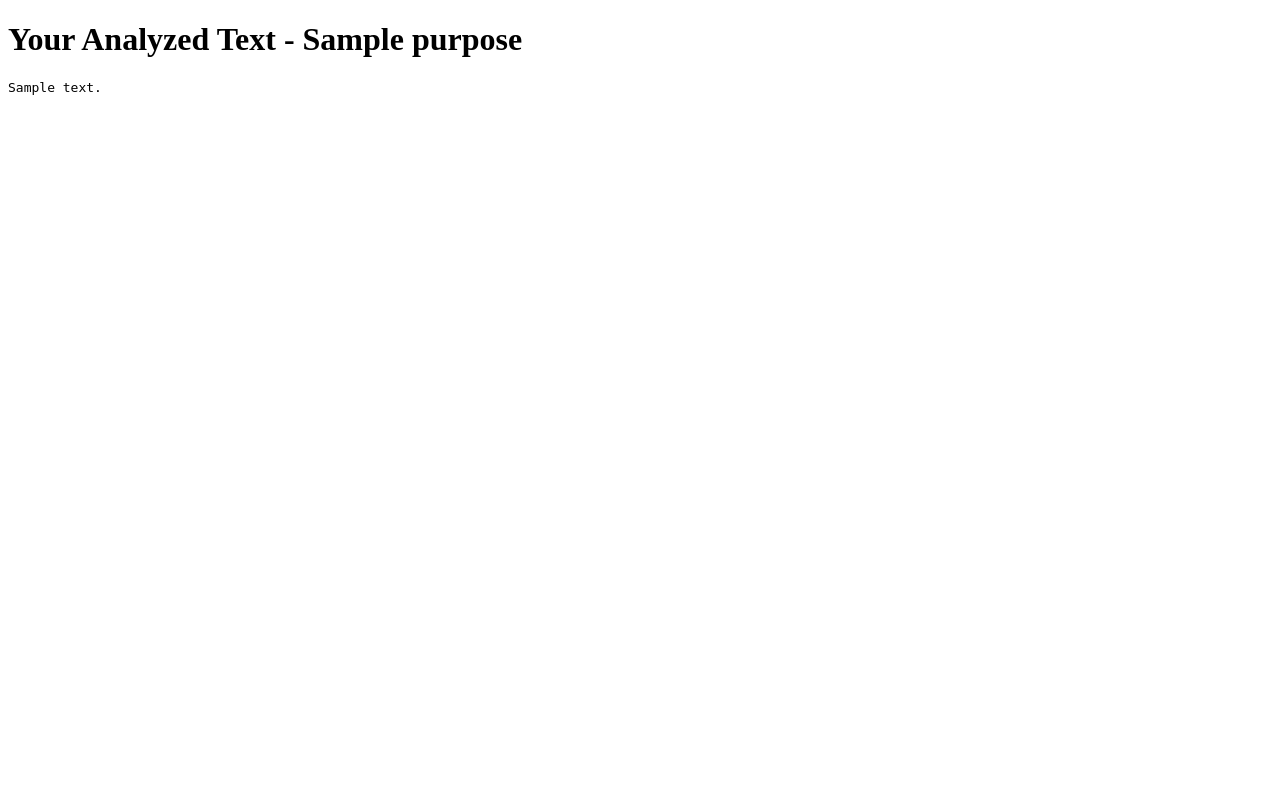
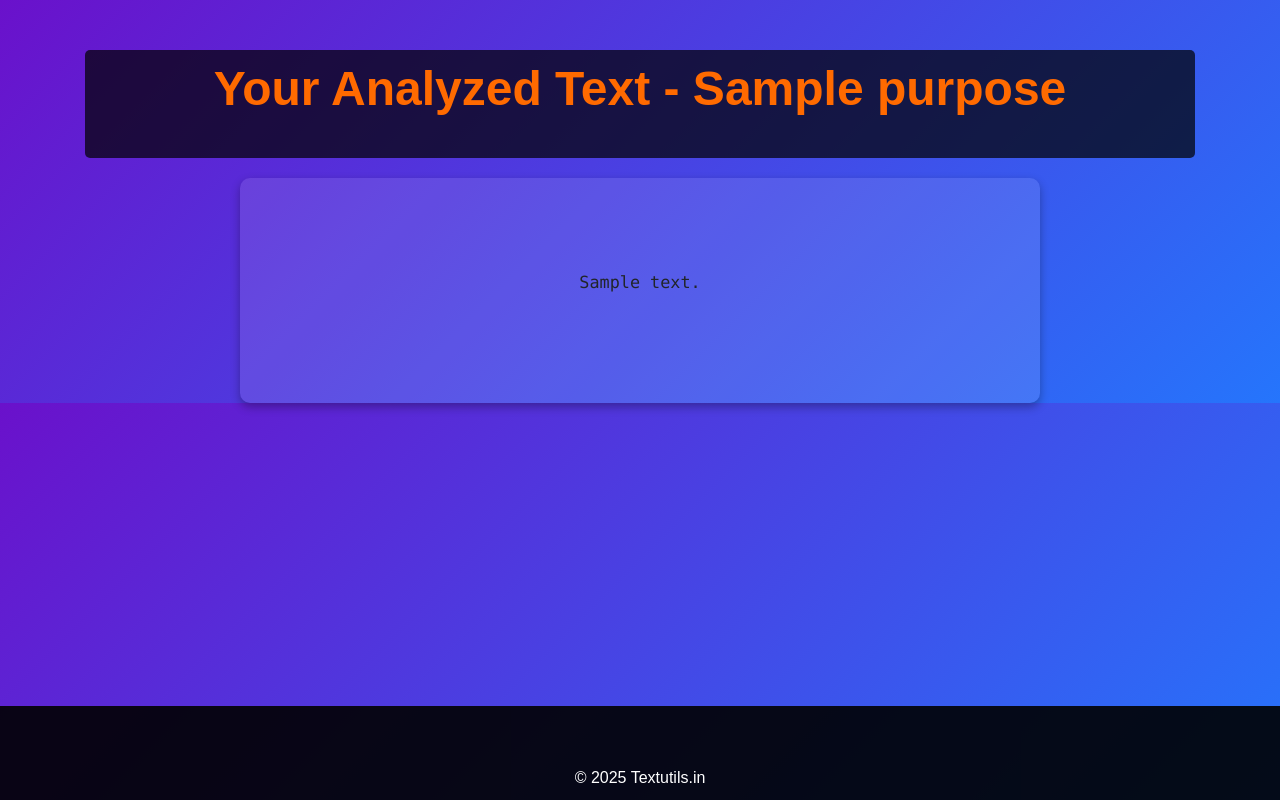
Before and after one commit to anveetpal01/text_cleaner, a Django app: template textutils/templates/analyzer.html in a window 1280 px wide. Run offline with Django 5.2, Linux system fonts and the light colour scheme; the template is opened without the code that fills it: most values are stand-ins (such as "Sample title", 1, 10 or a date in 2020).

Commit message:
Update analyzer.html

```diff
--- a/textutils/templates/analyzer.html
+++ b/textutils/templates/analyzer.html
@@ -2,12 +2,90 @@
 <html lang="en">
 <head>
     <meta charset="UTF-8">
+    <meta name="viewport" content="width=device-width, initial-scale=1.0">
     <title>Analyzing Your Text</title>
+
+    <!-- Bootstrap CSS -->
+    <link href="https://cdn.jsdelivr.net/npm/bootstrap@4.5.2/dist/css/bootstrap.min.css" rel="stylesheet">
+
+    <style>
+        body {
+            background: linear-gradient(135deg, #6a11cb, #2575fc);
+            color: #ffffff;
+            font-family: 'Arial', sans-serif;
+            text-align: center;
+        }
+
+        .container {
+            margin-top: 50px;
+        }
+
+        h1 {
+            font-size: 3rem;
+            color: #ff6a00;
+            font-weight: bold;
+            margin-bottom: 30px;
+        }
+
+        .analyzed-text {
+            background: rgba(255, 255, 255, 0.1);
+            padding: 30px;
+            border-radius: 10px;
+            box-shadow: 0 4px 10px rgba(0, 0, 0, 0.3);
+            font-size: 1.2rem;
+            color: #e0e0e0;
+            white-space: pre-wrap; /* Makes sure text wraps correctly */
+            word-wrap: break-word; /* Breaks long words to fit the container */
+            max-width: 800px;
+            margin: 0 auto;
+            line-height: 1.6;
+        }
+
+        .purpose {
+            background-color: rgba(0, 0, 0, 0.7);
+            padding: 10px 15px;
+            border-radius: 5px;
+            color: #fff;
+            font-weight: bold;
+            margin-bottom: 20px;
+        }
+
+        footer {
+            position: fixed;
+            left: 0;
+            bottom: 0;
+            width: 100%;
+            background-color: rgba(0, 0, 0, 0.9);
+            color: white;
+            text-align: center;
+            padding: 10px 0;
+        }
+
+        footer span {
+            display: flex;
+            justify-content: center;
+            align-items: center;
+        }
+    </style>
 </head>
 <body>
-<h1>Your Analyzed Text - {{ purpose }}</h1>
-<p>
-<pre>{{ analyzed_text }}</pre>
-</p>
+
+    <div class="container">
+        <div class="purpose">
+            <h1>Your Analyzed Text - {{ purpose }}</h1>
+        </div>
+
+        <div class="analyzed-text">
+            <pre>{{ analyzed_text }}</pre>
+        </div>
+    </div>
+
+    <!-- Footer -->
+    <footer>
+        <div class="container">
+            <span>&copy; 2025 Textutils.in</span>
+        </div>
+    </footer>
+
 </body>
 </html>
```
